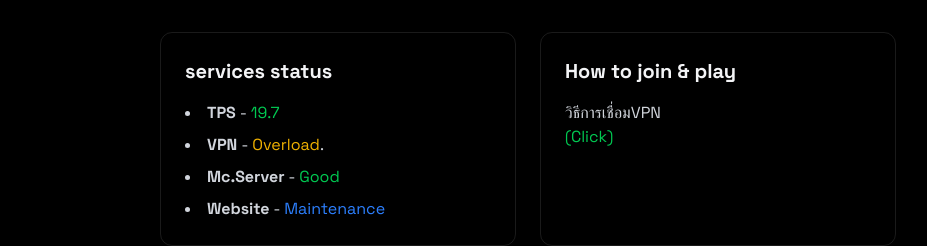
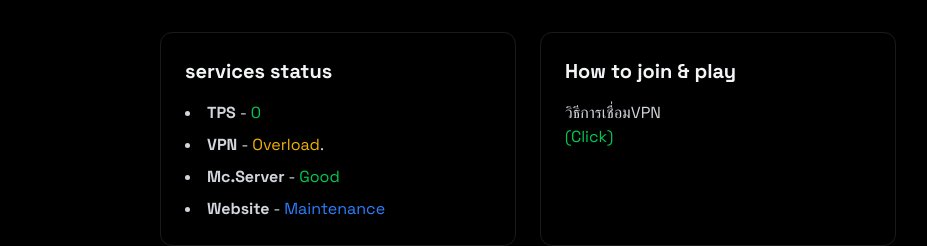
Before and after one commit to boatengine/reweb-mc, a React (Vite) app: page / in a window 1280 px wide. Shown: the part 1262-1508 px from the top of the page, without its empty margins (112-1039 px from the left). Built offline with nearby package versions, Linux system fonts and the light colour scheme; no server answers.

Commit message:
tps
add tps function

```diff
--- /dev/null
+++ b/src/components/Tps.jsx
@@ -0,0 +1,22 @@
+import axios from "axios";
+import React, { useEffect, useState } from "react";
+
+export default function Tps() {
+  const [tps, setTps] = useState(0);
+  const fetchTps = async () => {
+    try {
+      const respone = await axios.get(`${import.meta.env.VITE_API}/api/tps`);
+      setTps(respone.data.tps);
+    } catch (err) {
+      console.log(err);
+    }
+  };
+  useEffect(() => {
+    fetchTps();
+  }, []);
+  return (
+    <>
+      <strong> TPS </strong> - <span className="text-green-500">{tps}</span>
+    </>
+  );
+}
--- a/src/pages/Information.jsx
+++ b/src/pages/Information.jsx
@@ -1,6 +1,6 @@
 import React from "react";
 import Addwhitelist from "../components/Addwhitelist";
-
+import Tps from "../components/Tps";
 export default function About() {
   const allWhitelist = [
     "g0dgameeiei",
@@ -60,8 +60,7 @@ export default function About() {
             <h3 className="text-xl font-bold mb-4">services status</h3>
             <ul className="list-disc list-inside text-gray-300 space-y-2">
               <li>
-                <strong> TPS </strong> -{" "}
-                <span className="text-green-500">19.7</span>
+                <Tps />
               </li>
               <li>
                 <strong> VPN </strong> -{" "}
```
